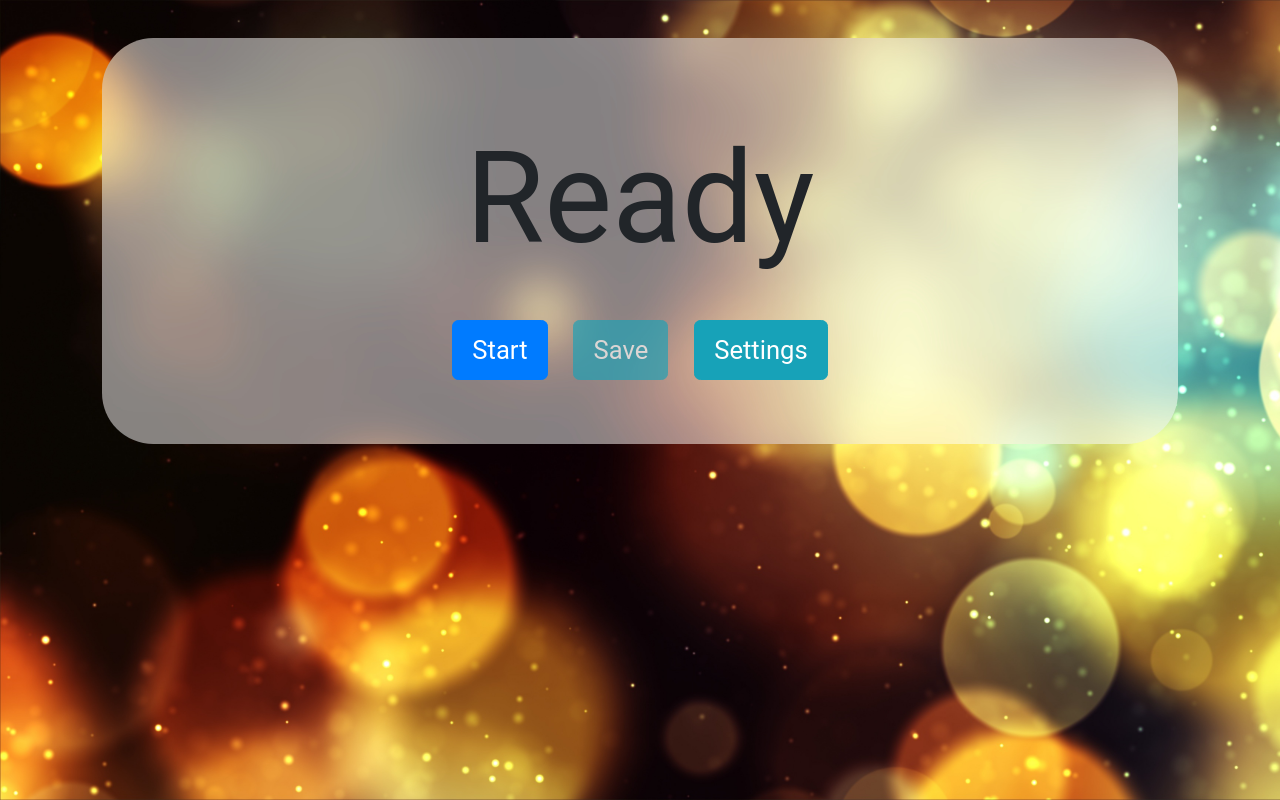
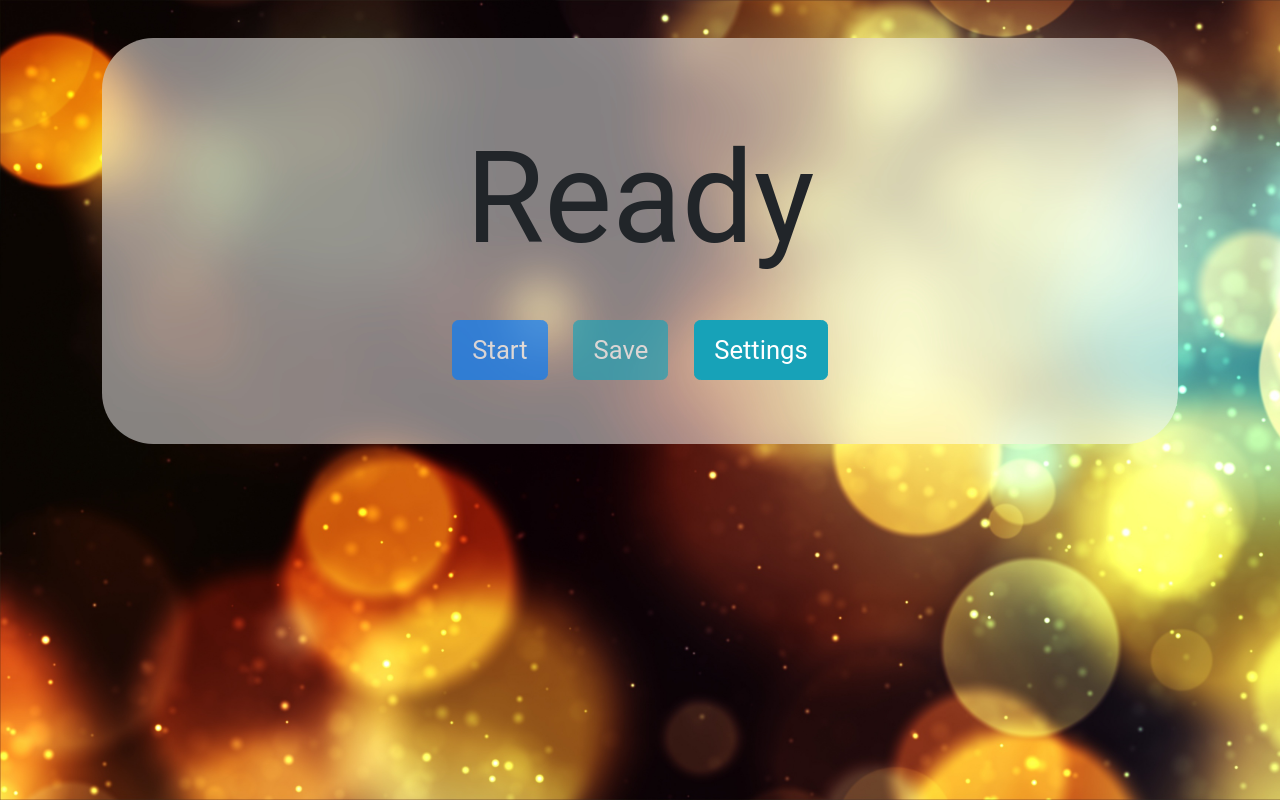
Before and after one commit to LouYu2015/react-lottery-machine, a React (Create React App) app: page / in a window 1280 px wide. Built offline with nearby package versions, Linux system fonts and the light colour scheme.

Commit message:
Disable start button when we can't start

```diff
--- a/src/Lottery.js
+++ b/src/Lottery.js
@@ -17,11 +17,17 @@ class Lottery extends React.Component {
     }
   }
 
+  canStart = () => {
+    let participants = this.props.participants;
+    let winners = this.props.winners;
+    return winners.length < participants.length;
+  }
+
 	onWinnerUpdate = () => {
     let winner;
     let participants = this.props.participants;
     let winners = this.props.winners;
-    if (winners.length >= participants.length) {
+    if (!this.canStart()) {
       this.setState({running: false});
       return;
     }
@@ -44,7 +50,8 @@ class Lottery extends React.Component {
     let startButton = (
 			<button
           onClick={() => this.setState({running: true})}
-          className="btn btn-primary mx-2">
+          className="btn btn-primary mx-2"
+          disabled={!this.canStart()}>
         Start
       </button>);
     let stopButton = (
```
